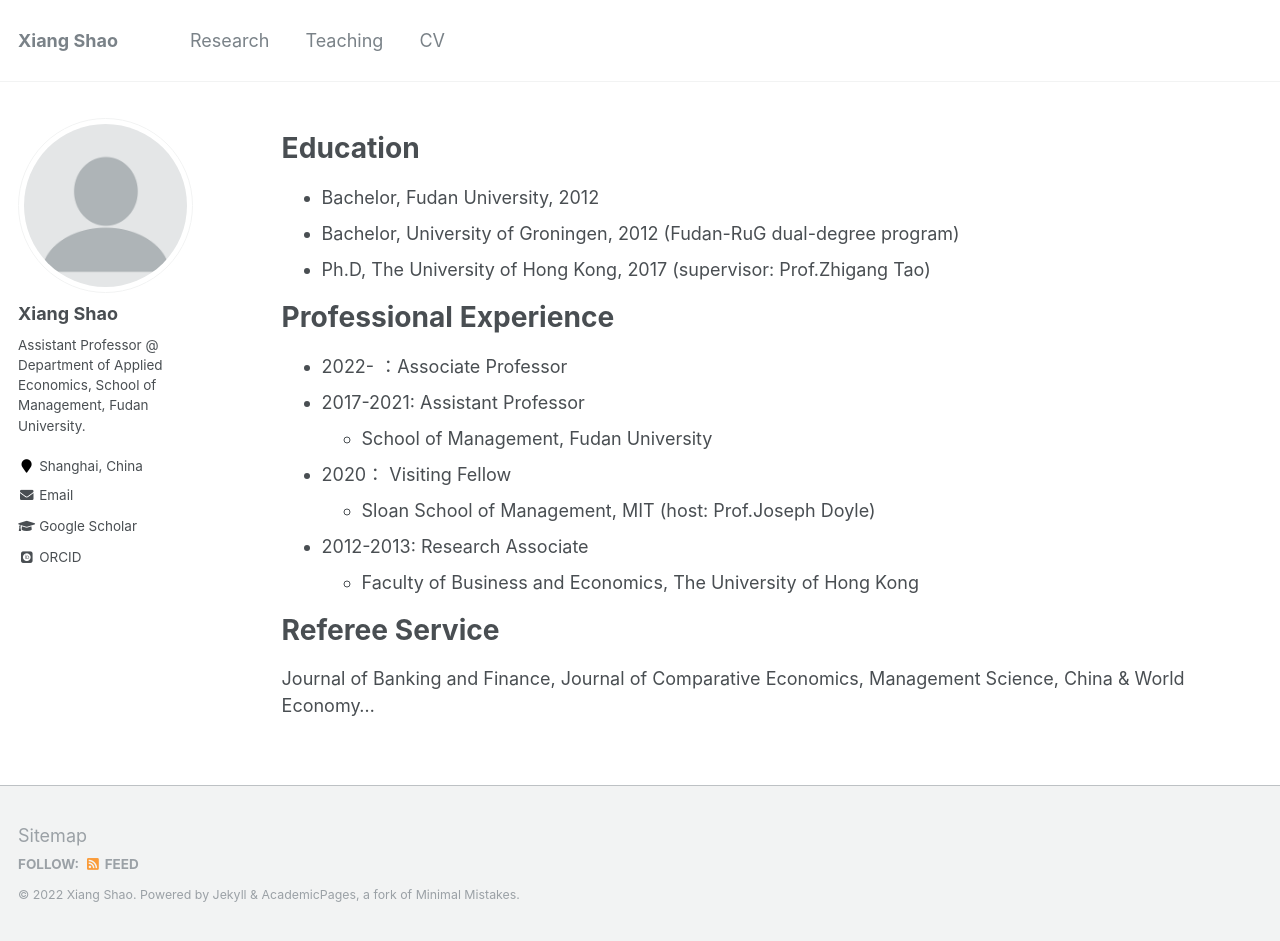
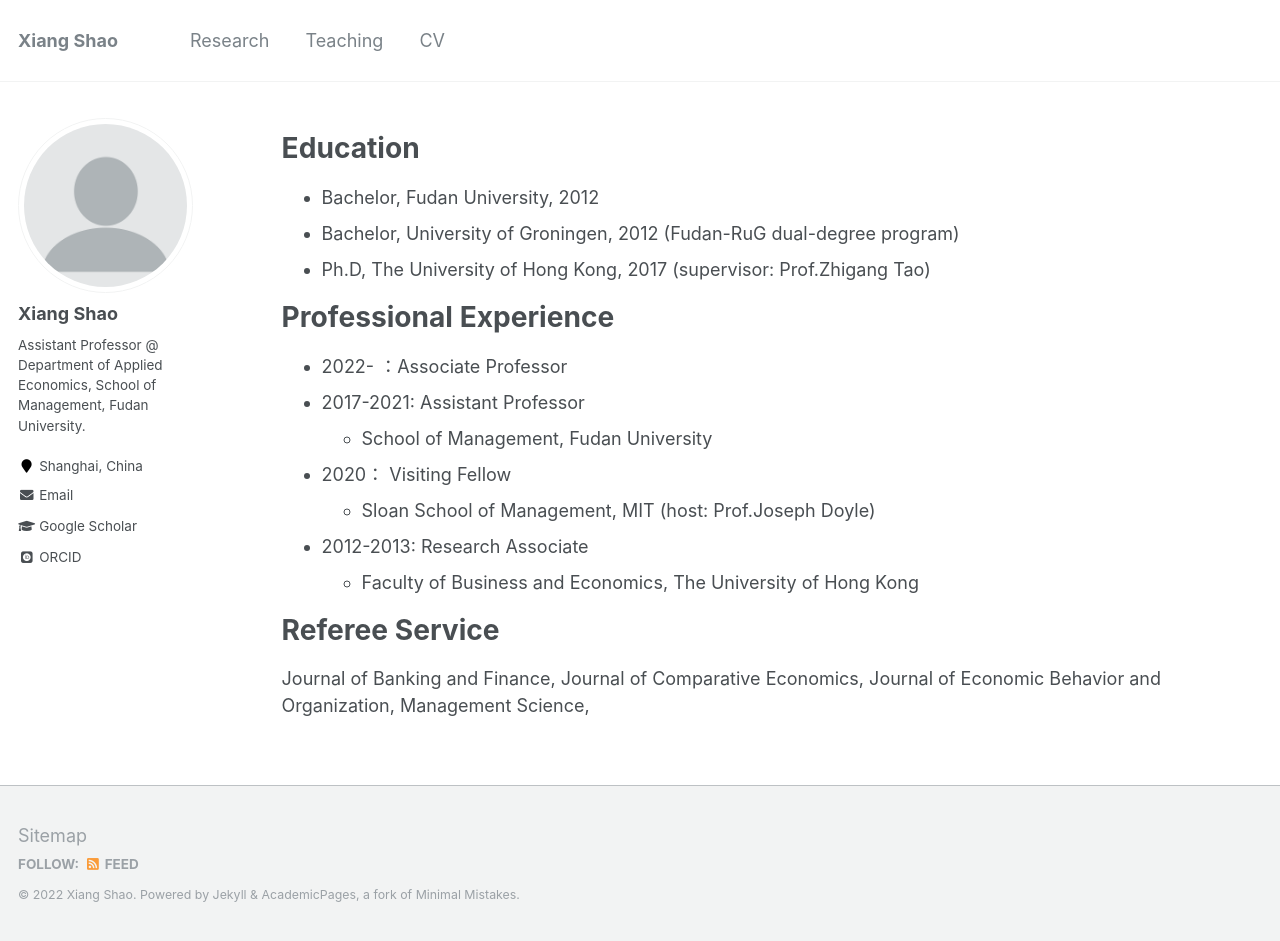
Before and after one commit to xiangshao/xiangshao.github.io, a Jekyll site: the page built from _pages/cv.md, in a window 1280 px wide and 941 px high. Built offline with Jekyll 4.4.1, drawn with Linux system fonts in a browser that asks for light colours; some web fonts are replaced.

Commit message:
Update cv.md

```diff
--- a/_pages/cv.md
+++ b/_pages/cv.md
@@ -28,4 +28,4 @@ Professional Experience
 
 Referee Service
 ======
-Journal of Banking and Finance, Journal of Comparative Economics, Management Science, China & World Economy...
+Journal of Banking and Finance, Journal of Comparative Economics, Journal of Economic Behavior and Organization, Management Science,
```
